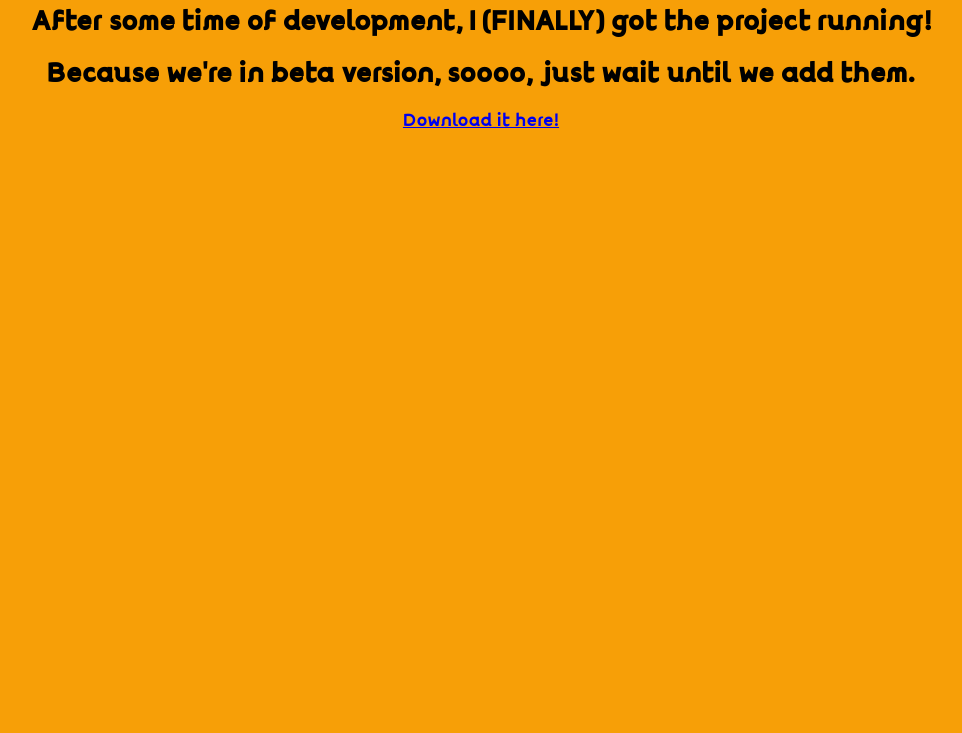
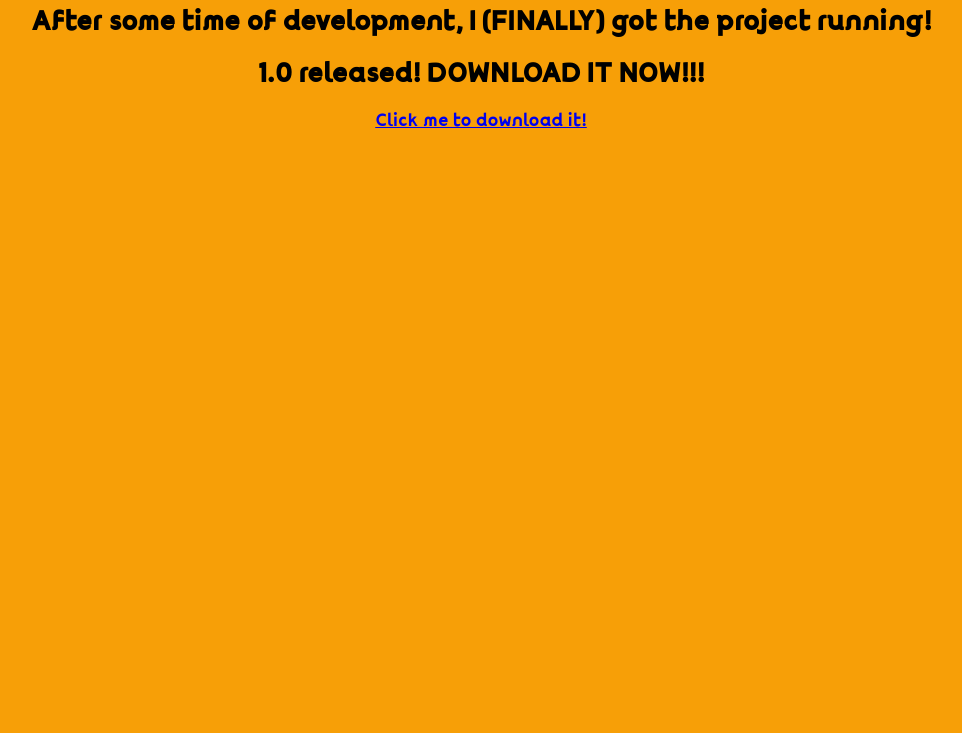
Before and after one commit to GenaroYT/Cloudy, a plain HTML site: page index.html in a window 1280 px wide. Shown: the part 67-800 px from the top of the page, without its empty margins (159-1121 px from the left). Drawn offline with Linux system fonts and the light colour scheme.

Commit message:
Update index.html

```diff
--- a/index.html
+++ b/index.html
@@ -18,6 +18,6 @@ div {
 <!-- COPY PASTE REFERENCE: <center><div><h2> </h2></div></center> -->
 <center><div><h1>The most swaggy web-cloud system!</h1></div>
 <center><div><h2>After some time of development, I (FINALLY) got the project running!</h2></div></center>
-<center><div><h2>Because we're in beta version, soooo, just wait until we add them.</h2></div></center>
-    <center><div><a href="Cloudy.zip">Download it here!</a></center></div>
+<center><div><h2>1.0 released! DOWNLOAD IT NOW!!!</h2></div></center>
+    <center><div><a href="Cloudy.zip">Click me to download it!</a></center></div>
 </body>
```
